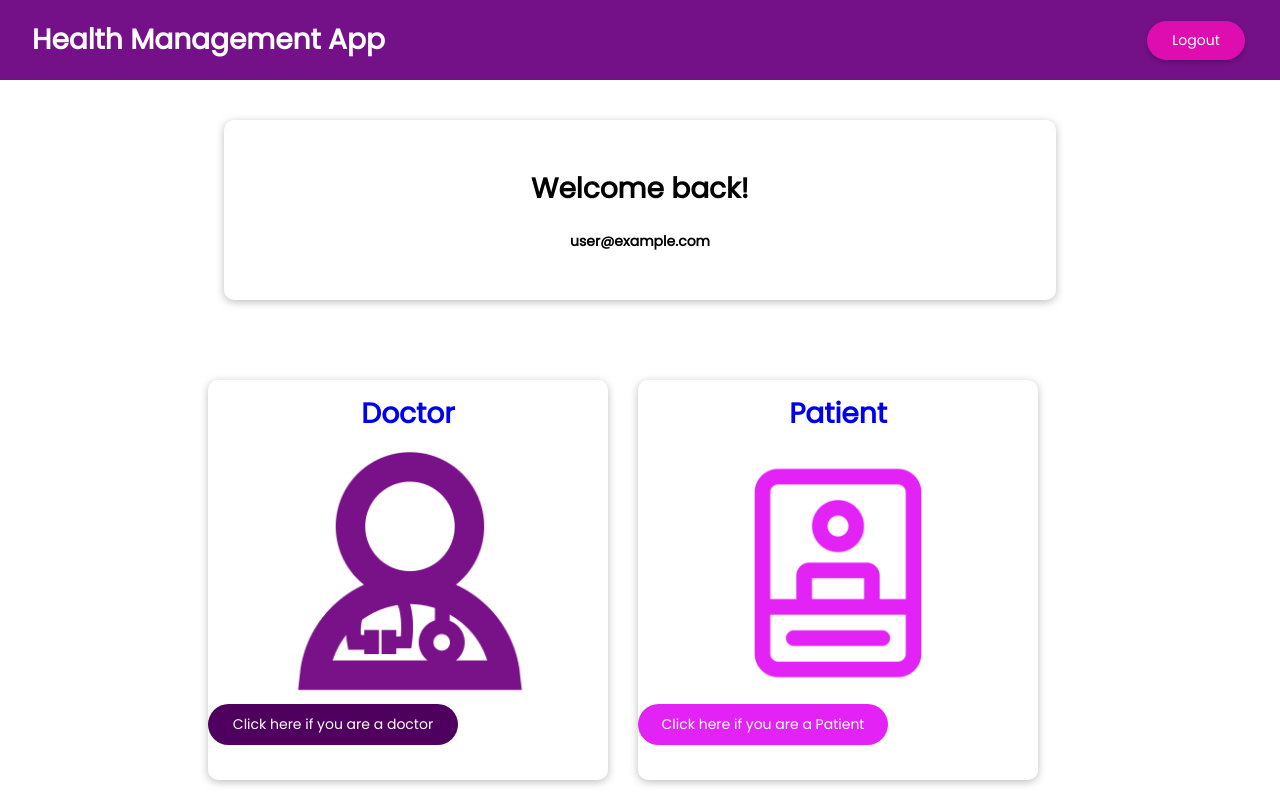
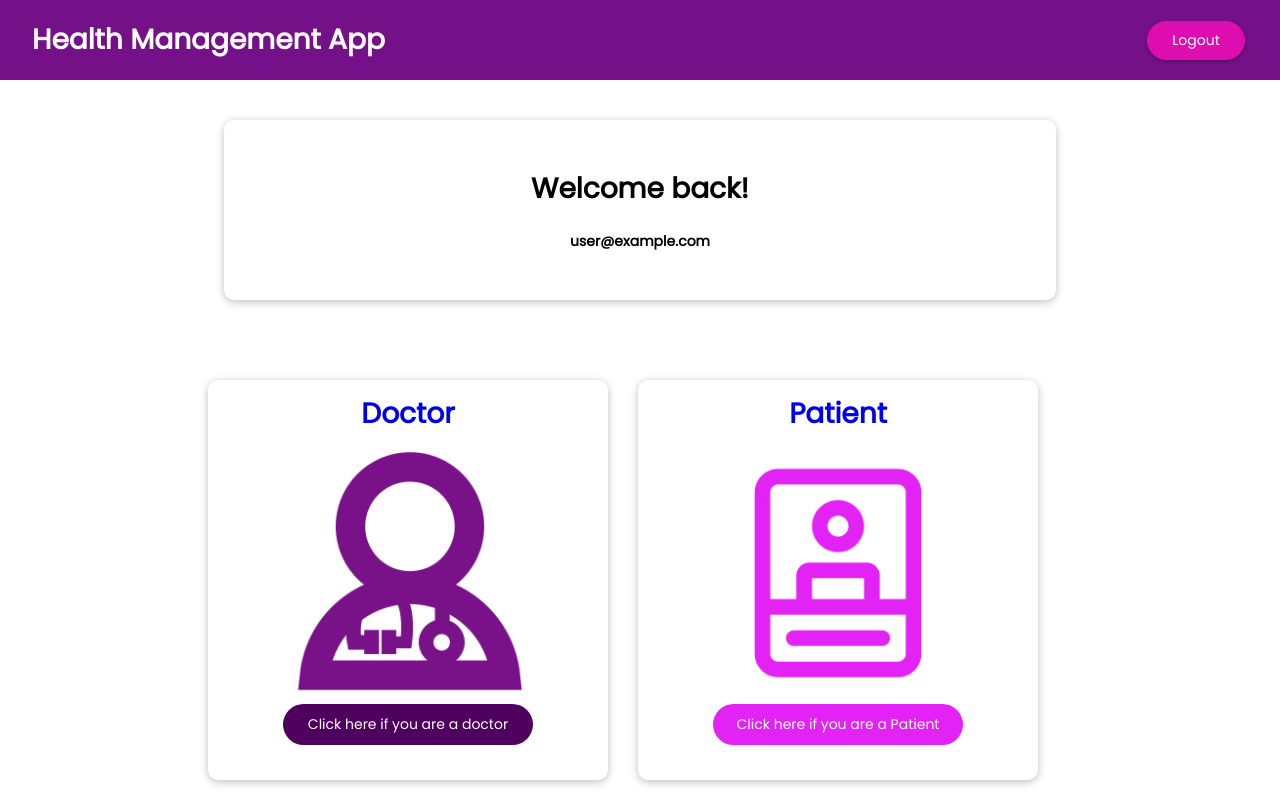
Before and after one commit to adedotunolamide01/AGJ-Group-Project, a React (Create React App) app: page /home in a window 1280 px wide. Shown: the top 800 px of the page. Built offline with nearby package versions, Linux system fonts and the light colour scheme; no server answers; sample sign-in values are in the browser's storage; the HTML template or start-up script is replaced by a standard one.

Commit message:
front page style done

```diff
--- a/src/components/Home/Home.module.css
+++ b/src/components/Home/Home.module.css
@@ -68,6 +68,7 @@ a {
   padding: 10px;
   border-radius: 60px;
   color: white;
+  margin: auto;
 }
 
 .boardCopy p {
@@ -79,6 +80,7 @@ a {
   padding: 10px;
   border-radius: 60px;
   color: white;
+  margin: auto;
 }
 .boardCop p {
   color: white;
```
Also changed, not shown: 1 other file (tests, documents, lock files or other folders).
